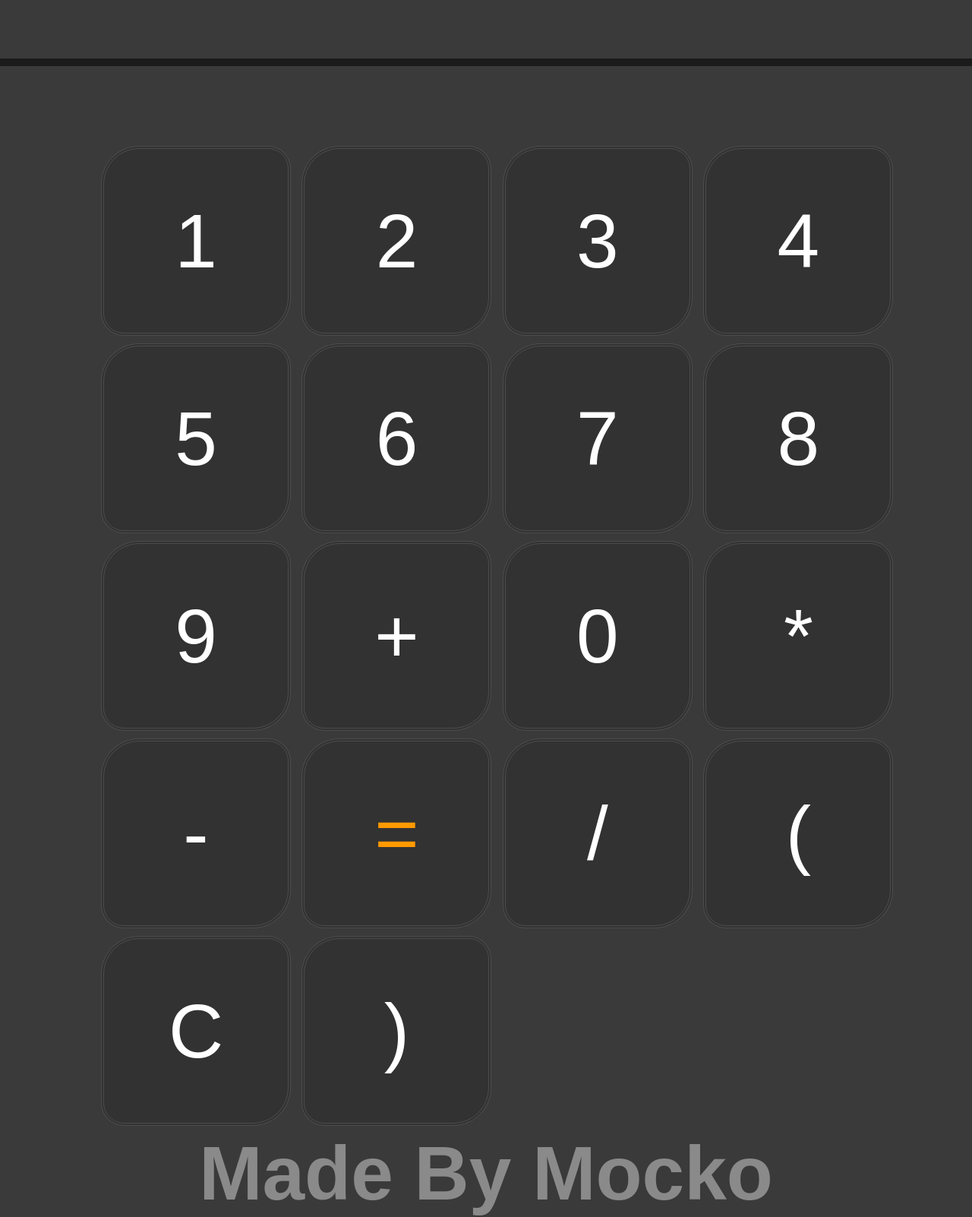
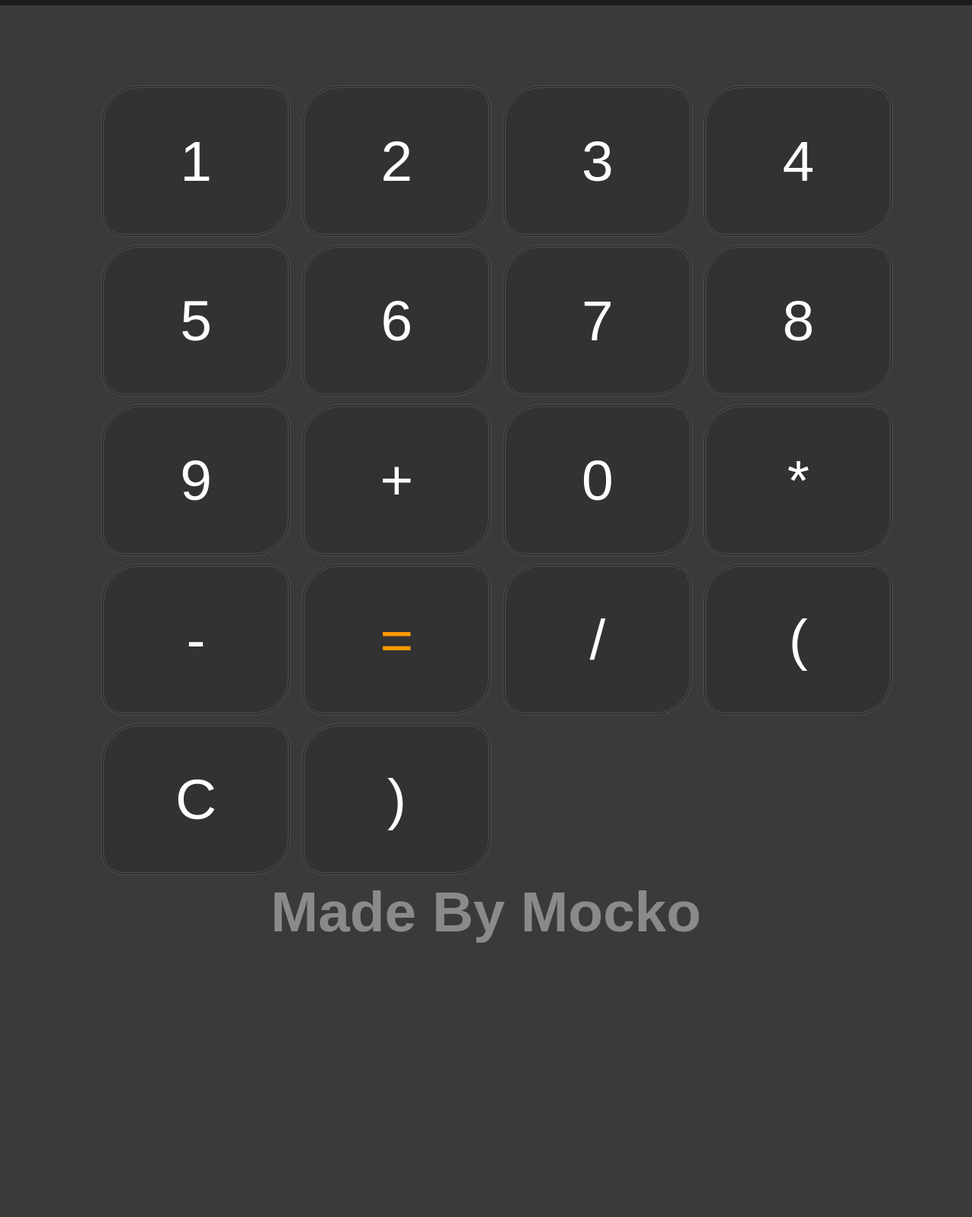
Before and after one commit to Mockooo/htmlCalculator, a plain HTML site: page index.html in a window 1280 px wide. Shown: the part 203-1805 px from the top of the page at 76% size. After the commit the page ends 1446 px from the top, so only its background shows below. Drawn offline with Linux system fonts and the light colour scheme.

Commit message:
Update style.css

```diff
--- a/style.css
+++ b/style.css
@@ -12,7 +12,7 @@ body {
     background-color: rgb(58, 58, 58);
     justify-content: right;
     padding-right: 100px;
-    height: 280px;
+    height: 200px;
     font-size: 100px;
     display: flex;
     gap: 25px;
@@ -43,8 +43,8 @@ body {
 
 .ButtonsMain button {
     background-color: rgba(0, 0, 0, 0.13);
-    font-size: 100px;
-    height: 250px;
+    font-size: 75px;
+    height: 200px;
     width: 250px;
     border-radius: 50px 30px;
     border: 4px double rgba(85, 85, 85, 0.774);
@@ -59,7 +59,7 @@ body {
 
 .Mocko {
     display: flex;
-    font-size: 100px;
+    font-size: 75px;
     color: rgb(138, 138, 138);
     justify-content: center;
     font-weight: bolder;
```
